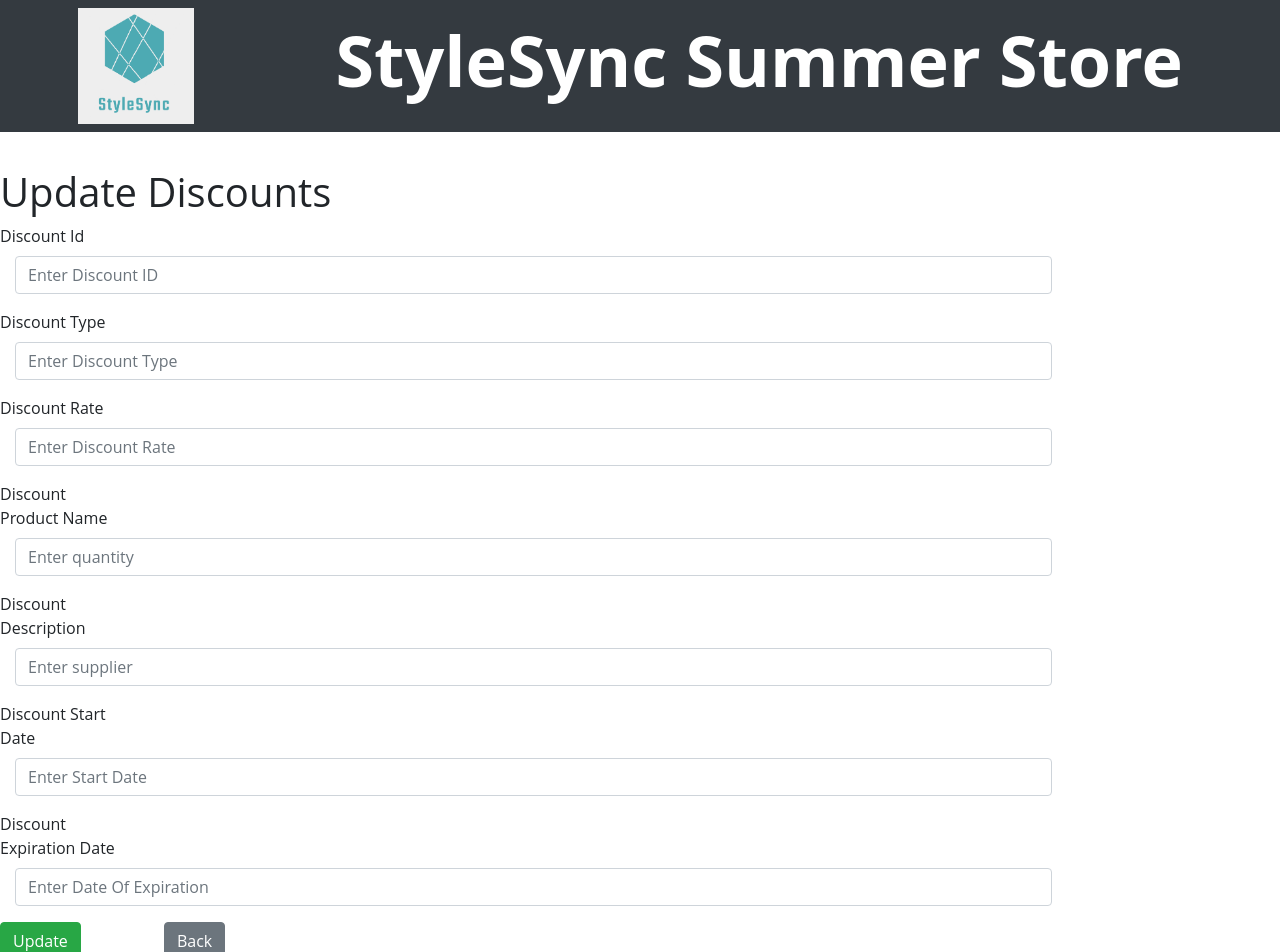
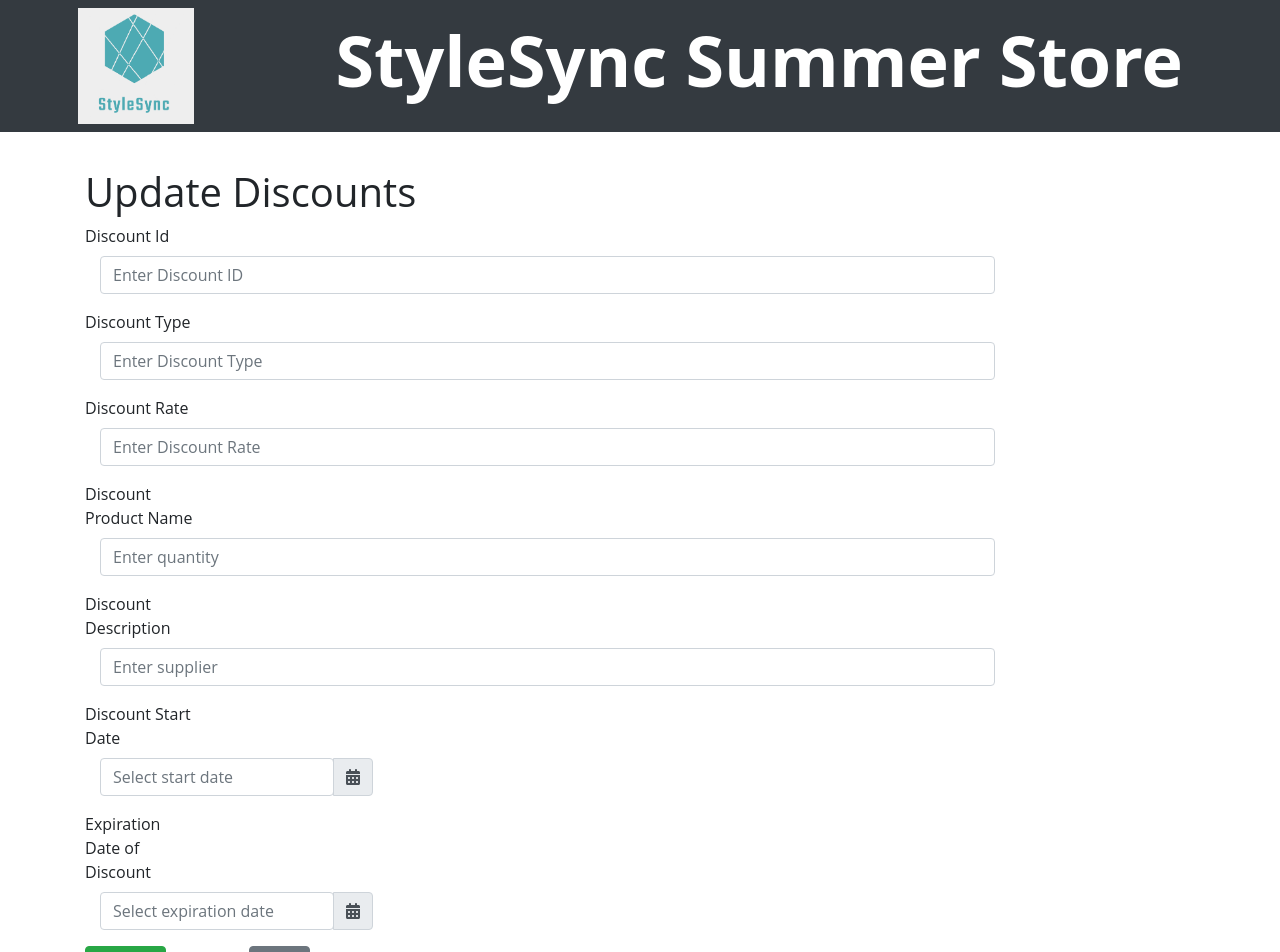
Before and after one commit to Sathira-Wijeratne/StyleSync-Solutions, a React (Create React App) app in the folder frontend/: page /adminhome/discount/update/1 in a window 1280 px wide. Shown: the top 952 px of the page. Built offline with nearby package versions, Linux system fonts and the light colour scheme; no server answers; the HTML template or start-up script is replaced by a standard one.

Commit message:
Dates set with "new Date" constructor.

```diff
--- a/frontend/src/components/UpdateDiscount.js
+++ b/frontend/src/components/UpdateDiscount.js
@@ -1,4 +1,10 @@
 import axios from "axios";
+import Select from "react-select";
+import DatePicker from "react-datepicker";
+import "react-datepicker/dist/react-datepicker.css";
+import { FontAwesomeIcon } from "@fortawesome/react-fontawesome";
+import { faCalendarAlt } from "@fortawesome/free-solid-svg-icons";
+import AsyncSelect from "react-select/async";
 import { useEffect, useState } from "react";
 import { useParams } from "react-router-dom";
 
@@ -8,8 +14,8 @@ function UpdateDiscount() {
   const [discountRate, setDiscountRate] = useState("");
   const [discountProductName, setDiscountProductName] = useState();
   const [discountDescription, setDiscountDescriptiopn] = useState("");
-  const [discountStartDate, setDiscountStartDate] = useState("");
-  const [discountExpirationDate, setDiscountExpirationDate] = useState("");
+  const [discountStartDate, setDiscountStartDate] = useState(null);
+  const [discountExpirationDate, setDiscountExpirationDate] = useState(null);
 
   const { update, id } = useParams();
   useEffect(() => {
@@ -22,13 +28,25 @@ function UpdateDiscount() {
         setDiscountRate(res.data.discount.discountRate);
         setDiscountProductName(res.data.discount.discountProductName);
         setDiscountDescriptiopn(res.data.discount.discountDescription);
-        setDiscountStartDate(res.data.discount.discountStartDate);
-        setDiscountExpirationDate(res.data.discount.discountExpirationDate);
+        setDiscountStartDate(new Date(res.data.discount.discountStartDate));
+        setDiscountExpirationDate(
+          new Date(res.data.discount.discountExpirationDate)
+        );
       })
       .catch((err) => {
         console.log(err);
       });
   }, []);
+
+  const handleStartDateClick = (e) => {
+    e.stopPropagation();
+    document.getElementById("discountStartDate").click();
+  };
+
+  const handleExpirationDateClick = (e) => {
+    e.stopPropagation();
+    document.getElementById("discountExpirationDate").click();
+  };
 
   function updateData(e) {
     e.preventDefault();
@@ -55,7 +73,7 @@ function UpdateDiscount() {
   }
 
   return (
-    <div>
+    <div className="container">
       <h1>Update Discounts</h1>
       <form onSubmit={updateData}>
         <div className="form-group">
@@ -148,7 +166,7 @@ function UpdateDiscount() {
             />
           </div>
         </div>
-        <div className="form-group">
+        {/* <div className="form-group">
           <div style={{ marginLeft: "0px", marginRight: "auto", width: "10%" }}>
             <label for="discountStartDate">Discount Start Date</label>
           </div>
@@ -165,8 +183,33 @@ function UpdateDiscount() {
               }}
             />
           </div>
+        </div> */}
+        <div className="form-group">
+          <div style={{ marginLeft: "0px", marginRight: "auto", width: "10%" }}>
+            <label htmlFor="discountStartDate">Discount Start Date</label>
+          </div>
+          <div className="col-sm-10">
+            <div
+              className="input-group datepicker-container"
+              onClick={handleStartDateClick}
+            >
+              <DatePicker
+                selected={discountStartDate}
+                onChange={(date) => setDiscountStartDate(date)}
+                className="form-control"
+                id="discountStartDate"
+                required
+                placeholderText="Select start date"
+              />
+              <div className="input-group-append">
+                <span className="input-group-text">
+                  <FontAwesomeIcon icon={faCalendarAlt} />
+                </span>
+              </div>
+            </div>
+          </div>
         </div>
-        <div className="form-group">
+        {/* <div className="form-group">
           <div style={{ marginLeft: "0px", marginRight: "auto", width: "10%" }}>
             <label for="discountExpirationDate">Discount Expiration Date</label>
           </div>
@@ -183,6 +226,33 @@ function UpdateDiscount() {
               }}
             />
           </div>
+        </div> */}
+        <div className="form-group">
+          <div style={{ marginLeft: "0px", marginRight: "auto", width: "10%" }}>
+            <label htmlFor="discountExpirationDate">
+              Expiration Date of Discount
+            </label>
+          </div>
+          <div className="col-sm-10">
+            <div
+              className="input-group datepicker-container"
+              onClick={handleExpirationDateClick}
+            >
+              <DatePicker
+                selected={discountExpirationDate}
+                onChange={(date) => setDiscountExpirationDate(date)}
+                className="form-control"
+                id="discountExpirationDate"
+                required
+                placeholderText="Select expiration date"
+              />
+              <div className="input-group-append">
+                <span className="input-group-text">
+                  <FontAwesomeIcon icon={faCalendarAlt} />
+                </span>
+              </div>
+            </div>
+          </div>
         </div>
         <button type="submit" className="btn btn-success">
           Update
```
